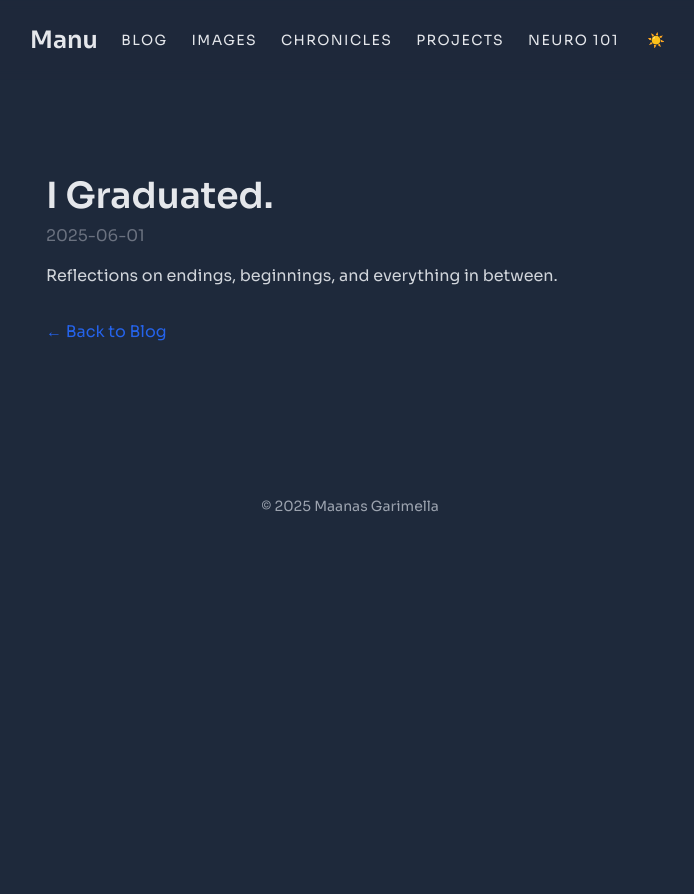
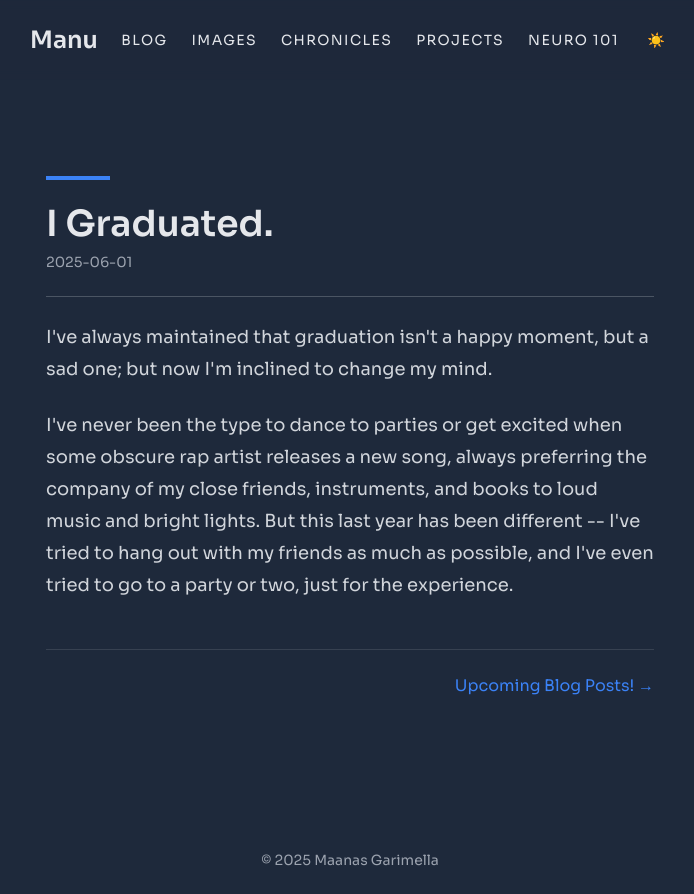
Before and after one commit to Manuga1/manugari-site, a Next.js app: page /blog/i-graduated in a window 1280 px wide. Shown: the whole page, without its empty margins (290-984 px from the left). Before the commit the page ends 800 px from the top, so only its background shows below. Built offline with nearby package versions, Linux system fonts and the light colour scheme.

Commit message:
Update homepage layout and styles

```diff
--- a/package.json
+++ b/package.json
@@ -12,7 +12,8 @@
     "next": "13.4.0",
     "react": "18.2.0",
     "react-dom": "18.2.0",
-    "react-simple-typewriter": "^5.0.1"
+    "react-simple-typewriter": "^5.0.1",
+    "remark-breaks": "^4.0.0"
   },
   "devDependencies": {
     "autoprefixer": "10.4.0",
--- a/src/app/blog/[slug]/page.jsx
+++ b/src/app/blog/[slug]/page.jsx
@@ -1,6 +1,8 @@
-// src/app/blog/[slug]/page.jsx
+"use client";
+
 import { blogPosts } from '../../../data/blogPosts';
 import Link from 'next/link';
+import ReactMarkdown from 'react-markdown';
 
 export async function generateStaticParams() {
   return blogPosts.map((post) => ({ slug: post.slug }));
@@ -11,15 +13,44 @@ export default function BlogPost({ params }) {
   if (!post) return <p>Post not found.</p>;
 
   return (
-    <article className="prose dark:prose-invert max-w-none mx-auto py-12 px-4">
-      <h1 className="text-4xl font-bold mb-2">{post.title}</h1>
-      <time className="block text-gray-500 mb-4">{post.date}</time>
-      <p className="text-gray-700 dark:text-gray-300">{post.content}</p>
-      <div className="mt-8">
-        <Link href="/blog" className="text-blue-600 hover:underline">
-          ← Back to Blog
-        </Link>
-      </div>
+    <article className="max-w-3xl mx-auto py-12 px-4">
+    <div className="w-16 h-1 bg-blue-500 mb-6"></div>  {/* Accent bar */}
+
+    <h1 className="text-4xl font-bold mb-2">{post.title}</h1>
+    <time className="block text-sm text-gray-400 mb-2">{post.date}</time>
+
+<hr className="border-gray-700 dark:border-gray-600 my-6" />
+
+<div className="prose prose-lg dark:prose-invert max-w-none">
+  <ReactMarkdown>{post.content}</ReactMarkdown>
+</div>
+
+      <div className="mt-12 flex justify-between items-center border-t border-gray-300 dark:border-gray-700 pt-6">
+  {/* Previous Post */}
+  {blogPosts[blogPosts.findIndex((p) => p.slug === post.slug) - 1] ? (
+    <Link
+      href={`/blog/${blogPosts[blogPosts.findIndex((p) => p.slug === post.slug) - 1].slug}`}
+      className="text-blue-600 hover:underline"
+    >
+      ← {blogPosts[blogPosts.findIndex((p) => p.slug === post.slug) - 1].title}
+    </Link>
+  ) : (
+    <span></span>
+  )}
+
+  {/* Next Post */}
+  {blogPosts[blogPosts.findIndex((p) => p.slug === post.slug) + 1] ? (
+    <Link
+      href={`/blog/${blogPosts[blogPosts.findIndex((p) => p.slug === post.slug) + 1].slug}`}
+      className="text-blue-500 hover:underline"
+    >
+      {blogPosts[blogPosts.findIndex((p) => p.slug === post.slug) + 1].title} →
+    </Link>
+  ) : (
+    <span></span>
+  )}
+</div>
+
     </article>
   );
 }
--- a/src/data/blogPosts.js
+++ b/src/data/blogPosts.js
@@ -1,16 +1,33 @@
 // src/data/blogPosts.js
+
 export const blogPosts = [
   {
     slug: 'i-graduated',
     title: 'I Graduated.',
     date: '2025-06-01',
-    content: `Reflections on endings, beginnings, and everything in between.`,
+    content: `
+I've always maintained that graduation isn't a happy moment, but a sad one; but now I'm inclined to change my mind.
+
+
+I've never been the type to dance to parties or get excited when some obscure rap artist releases a new song, always preferring the company of my close friends, instruments, and books to loud music and bright lights. But this last year has been different -- I've tried to hang out with my friends as much as possible, and I've even tried to go to a party or two, just for the experience.
+`
+,
   },
   {
     slug: 'upcoming-posts',
     title: 'Upcoming Blog Posts!',
     date: '2025-06-08',
-    content: `Sneak peek at what's coming next in Neuro 101 and more.`,
+    content: `
+Sneak peek at what's coming next in Neuro 101 and more.
+`,
   },
-  // …add more posts here, in chronological order…
+  {
+    slug: 'first-week-at-vanderbilt',
+    title: 'My First Week at Vanderbilt',
+    date: '2025-09-01',
+    content: `
+Classes, new friends, and the chaos of move-in day.
+`,
+  },
+  // More Future Posts Go Here!
 ];
--- a/tailwind.config.js
+++ b/tailwind.config.js
@@ -1,16 +1,27 @@
-/** @type {import('tailwindcss').Config} */
+const typography = require('@tailwindcss/typography');
+
 module.exports = {
-  darkMode: 'class',                      // enable class-based dark mode
+  darkMode: 'class',
   content: [
-    './src/app/**/*.{js,jsx,ts,tsx}',     // adjust if needed
+    './src/app/**/*.{js,jsx,ts,tsx}',
     './src/components/**/*.{js,jsx,ts,tsx}',
   ],
   theme: {
     extend: {
       colors: {
-        'dark-bg': '#1E293B',             // your soft blue‑gray
+        'dark-bg': '#1E293B',
       },
+      typography: (theme) => ({
+        DEFAULT: {
+          css: {
+            p: {
+              marginTop: theme('spacing.4'),
+              marginBottom: theme('spacing.4'),
+            },
+          },
+        },
+      }),
     },
   },
-  plugins: [],
+  plugins: [typography],
 };
```
Also changed, not shown: public/images/avatar.png, 1 other file (tests, documents, lock files or other folders).
